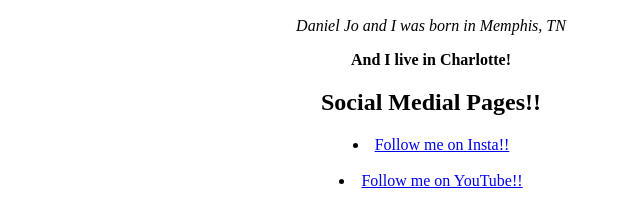
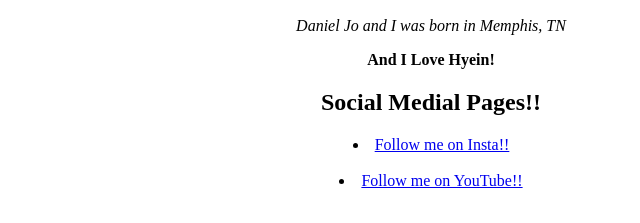
Before and after one commit to danieljo9418/danieljo.github.io, a plain HTML site: page index.html in a window 1280 px wide. Shown: the part 356-579 px from the top of the page, 209-849 px from the left. Drawn offline with Linux system fonts and the light colour scheme.

Commit message:
Update index.html

```diff
--- a/index.html
+++ b/index.html
@@ -23,7 +23,7 @@
     <img src = "me.png" width="200" height="200" alt="Daniel Jo picture not found"
     title="this is Daniel"><br>
   <p><em>Daniel Jo and I was born in Memphis, TN</em></p>
-  <p><b>And I live in Charlotte!</b></p>
+  <p><b>And I Love Hyein!</b></p>
 
 
   <h2>Social Medial Pages!!</h2>
```
